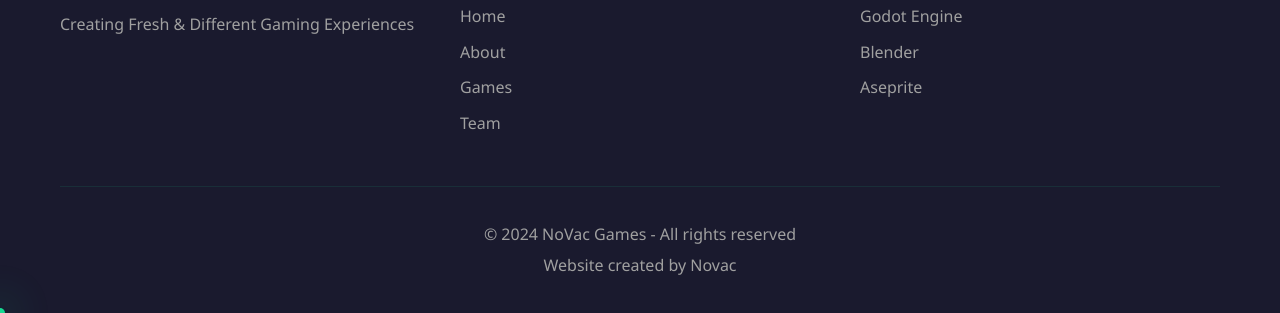
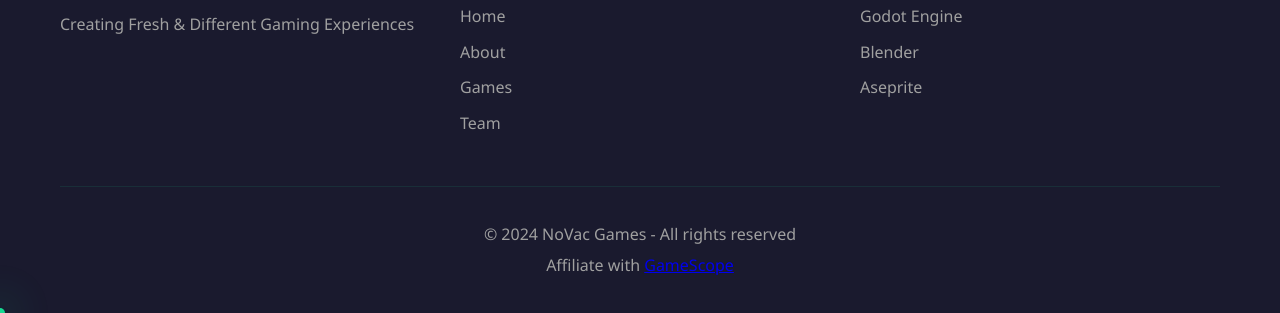
Before and after one commit to novacgames/website, a plain HTML site: page index.html in a window 1280 px wide. Shown: the part 4656-4969 px from the top of the page. Drawn offline with Linux system fonts and the light colour scheme.

Commit message:
GameScope affiliate

```diff
--- a/index.html
+++ b/index.html
@@ -297,7 +297,7 @@
             </div>
             <div class="footer-bottom">
                 <p>&copy; 2024 NoVac Games - All rights reserved</p>
-                <p>Website created by Novac</p>
+                <p>Affiliate with <a href="https://gamescope.gamer.gd/">GameScope</a></p>
             </div>
         </div>
     </footer>
```
